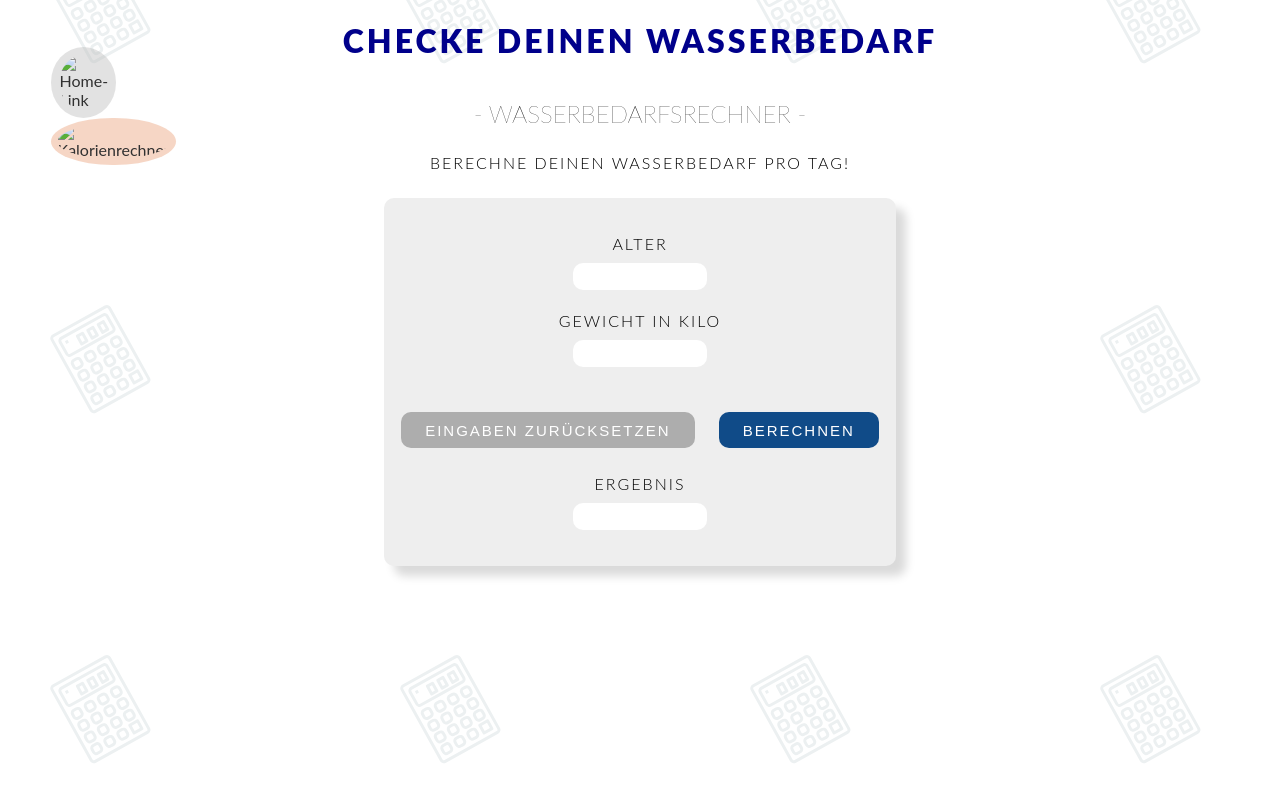
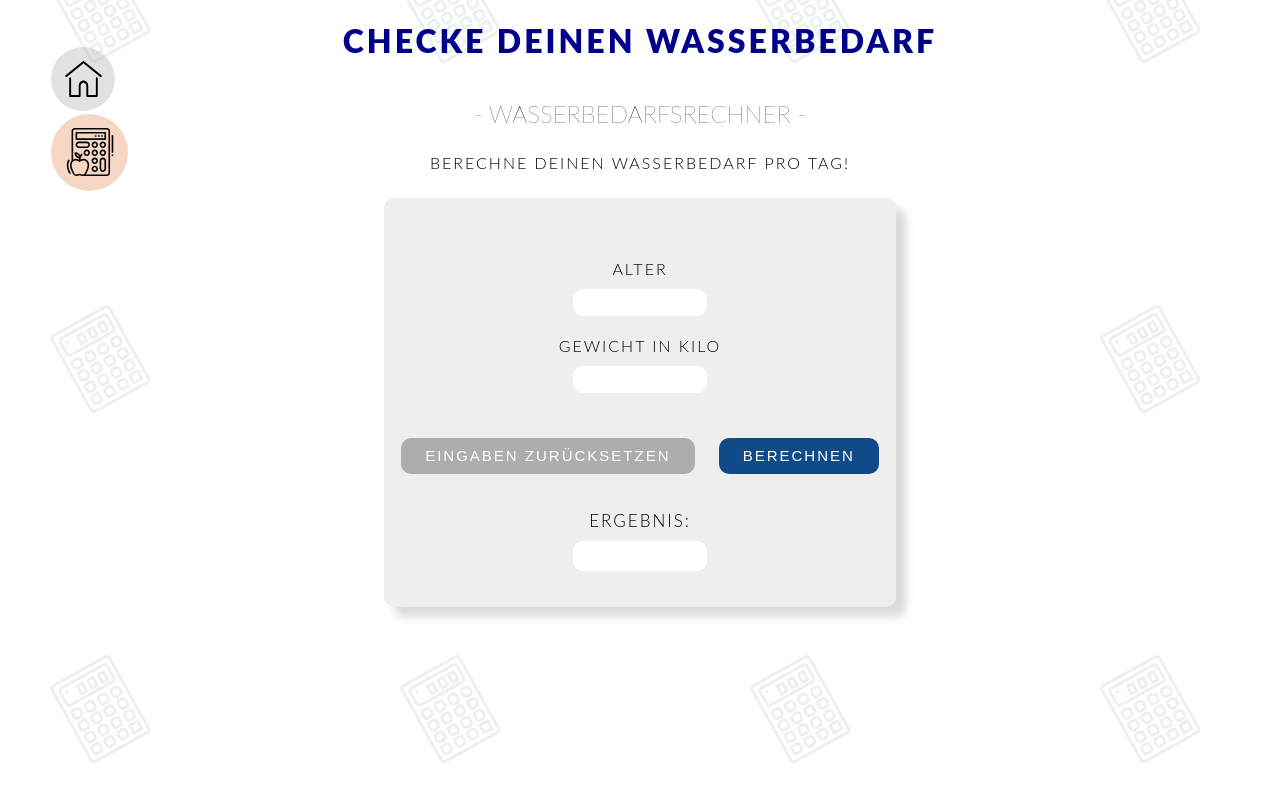
Before and after one commit to Pinape/Fitnessrechner, a website: page wasserrechner.html in a window 1280 px wide. Shown: the top 800 px of the page. Drawn offline with Linux system fonts and the light colour scheme.

Commit message:
#1 Unput ohne E, Anpassungen im Bereich HTML

```diff
--- a/styles.css
+++ b/styles.css
@@ -27,6 +27,14 @@ h2 {
     text-transform: uppercase;
     margin-top: 3%;
     font-weight: lighter;
+}
+
+h3 {
+    text-transform: uppercase;
+    font-weight: 300;
+    margin: 2% 0;
+    letter-spacing: 2px;
+    font-size: 17px;
 }
 
 p {
@@ -71,7 +79,6 @@ a {
     }
 }
 
-
 .calories {
     padding: 10%;
     width: 100%;
@@ -85,7 +92,6 @@ a {
     box-shadow: 5px 1px 200px #edac8cc0;
 }
 
-
 .drops {
     padding: 10%;
     width: 100%;
@@ -98,7 +104,6 @@ a {
     background-color: #7eabd8be;
     box-shadow: 5px 1px 200px #7eabd8be;
 }
-
 
 .home {
     padding: 13%;
@@ -117,7 +122,6 @@ label {
     font-weight: 100;
 }
 
-
 #formular {
     width:40%;
     margin: 0 auto;
@@ -134,11 +138,11 @@ label {
     margin-bottom: 3%;
 }
 
-#angaben {
+#angaben{
     display: flex;
     flex-direction: column;
+    margin-top: 5%;
 }
-
 
 #geschlechterauswahl {
     border: none;
@@ -146,11 +150,9 @@ label {
     margin: 0;
 }
 
-
 #m {
     margin-right: 2%;
 }
-
 
 #w {
     margin-left: 5%;
@@ -176,7 +178,6 @@ label {
 input {
     margin: 0 auto;
 }
-
 
 #aktivitaet,
 #ziel,
@@ -259,6 +260,7 @@ select {
     display: flex;
     justify-content: center;
     margin-top: 8%;
+    margin-bottom: 8%;
 }
 
 button {
@@ -268,9 +270,26 @@ button {
     border: none;
 }
 
-
 #ergebnis{
     font-weight: 500;
+}
+
+.ergebnisfeld p{
+    text-align: center;
+    padding-left: 30px;
+}
+
+.ergebnisfeld {
+    background-color: white;
+    margin-bottom: 2%;
+    width: 20%;
+    height: 20px;
+    padding: 1% 3%;
+    font-size: 15px;
+    border-radius: 10px;
+    border: 1px none #adadad;
+    margin-left: 37%;
+    display: flex;
 }
 
 /* ------- Media Queries für Fitnessrechner ------*/
@@ -281,7 +300,6 @@ button {
         padding:5%;
     }
 }
-
 
 @media only screen and (max-width: 425px) {
     select {
@@ -313,7 +331,6 @@ button {
         font-size: 80%;
     }
 }
-
 
 @media only screen and (min-width: 786px) {
     #buttons {
@@ -355,8 +372,8 @@ button {
 .icon1:hover{
     background-color: #edac8cc0;
     box-shadow: 5px 1px 200px #edac8cc0;
-    width: 130%;
-    height: 130%;
+    width: 150%;
+    height: 150%;
     transition: ease-in-out 1s;
 }
 
@@ -387,8 +404,8 @@ button {
 .icon2:hover {
     background-color: #7eabd8be;
     box-shadow: 5px 1px 200px #7eabd8be;
-    width: 151%;
-    height: 151%;
+    width: 171%;
+    height: 171%;
     transition: ease-in-out 1s;
 }
 
--- a/wasserrechner.html
+++ b/wasserrechner.html
@@ -13,13 +13,13 @@
     <div class="navigation">
         <div id="iconHome">
         <a href="index.html" alt="Home-Link" width="1%" height="1%">
-            <img class="home" src="icons/home.svg" alt="Home-Link">
+            <img class="home" src="assets/home.svg" alt="Home-Link">
         </a>
         </div>
 
         <div id="iconKalorien">
         <a href="kalorienrechner.html" alt="Kalorienrechner-Link" width="1%" height="1%">
-            <img class="calories" src="icons/calories.svg" alt="Kalorienrechner">
+            <img class="calories" src="assets/calories.svg" alt="Kalorienrechner">
         </a>
         </div>
         <div style="clear: both;"></div>
@@ -49,9 +49,11 @@
             </div>
 
             <div id="angaben">
-                <p>Ergebnis</p>
-                <input type="number" name="ergebnis" id="ergebnis" min="0" max="1000" maxlength="5">
+                <h3>Ergebnis:</h3>
+                <div class="ergebnisfeld">
+                <p id="wasserbedarf"></p>
             </div>
+
         </form>
 
     </div>
```
Also changed, not shown: kalorienrechner.html (+6 -0 lines), scripts/inputOhneE.js (added, +44 -0 lines).
